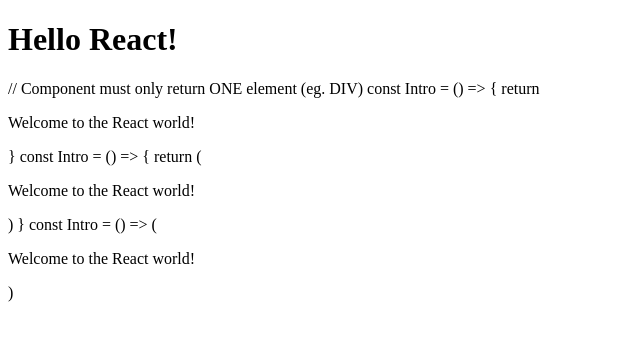
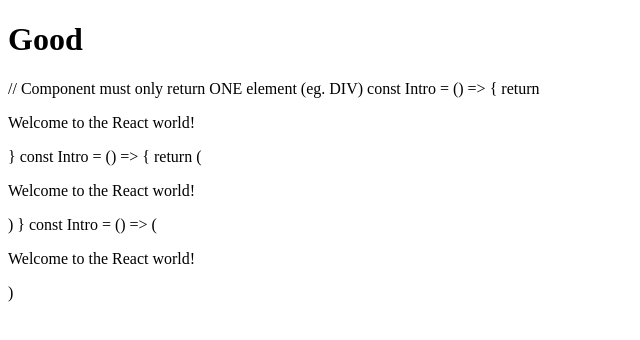
Before and after one commit to ravichandr88/hello, a React (Create React App) app: page / in a window 1280 px wide. Shown: the top 340 px of the page, without its empty margins (0-640 px from the left). Built offline with nearby package versions, Linux system fonts and the light colour scheme.

Commit message:
good to go

```diff
--- a/package.json
+++ b/package.json
@@ -13,7 +13,7 @@
     "web-vitals": "^1.1.0"
   },
   "scripts": {
-    "start": "node server/server.js",
+    "start": "react-scripts start",
     "build": "react-scripts build",
     "test": "react-scripts test",
     "eject": "react-scripts eject"
--- a/src/App.js
+++ b/src/App.js
@@ -1,13 +1,25 @@
-import React, { Component } from 'react';
-
-class App extends Component {
-  render() {
-    return (
-      <div className="App">
-        <h1>Hello World!</h1>
-      </div>
-    );
-  }
+function App()
+{
+return (
+  <div clasName='frog'>
+  <h1>Good</h1>
+  </div>
+)
 }
 
 export default App;
+
+// import React, { Component } from 'react';
+
+// class App extends Component {
+
+//   render() {
+//     return (
+//       <div className="App">
+//         <h1>Hello World!----</h1>
+//       </div>
+//     )
+//   }
+// }
+
+// export default App;
--- a/src/index.js
+++ b/src/index.js
@@ -1,6 +1,7 @@
 import React from 'react';
 import ReactDOM from 'react-dom';
+import App from './App'
 
 const myfirstelement = <h1>Hello React!</h1>
 
-ReactDOM.render(myfirstelement, document.getElementById('root'));
+ReactDOM.render(<App />, document.getElementById('root'));
```
Also changed, not shown: 1 other file (tests, documents, lock files or other folders).
